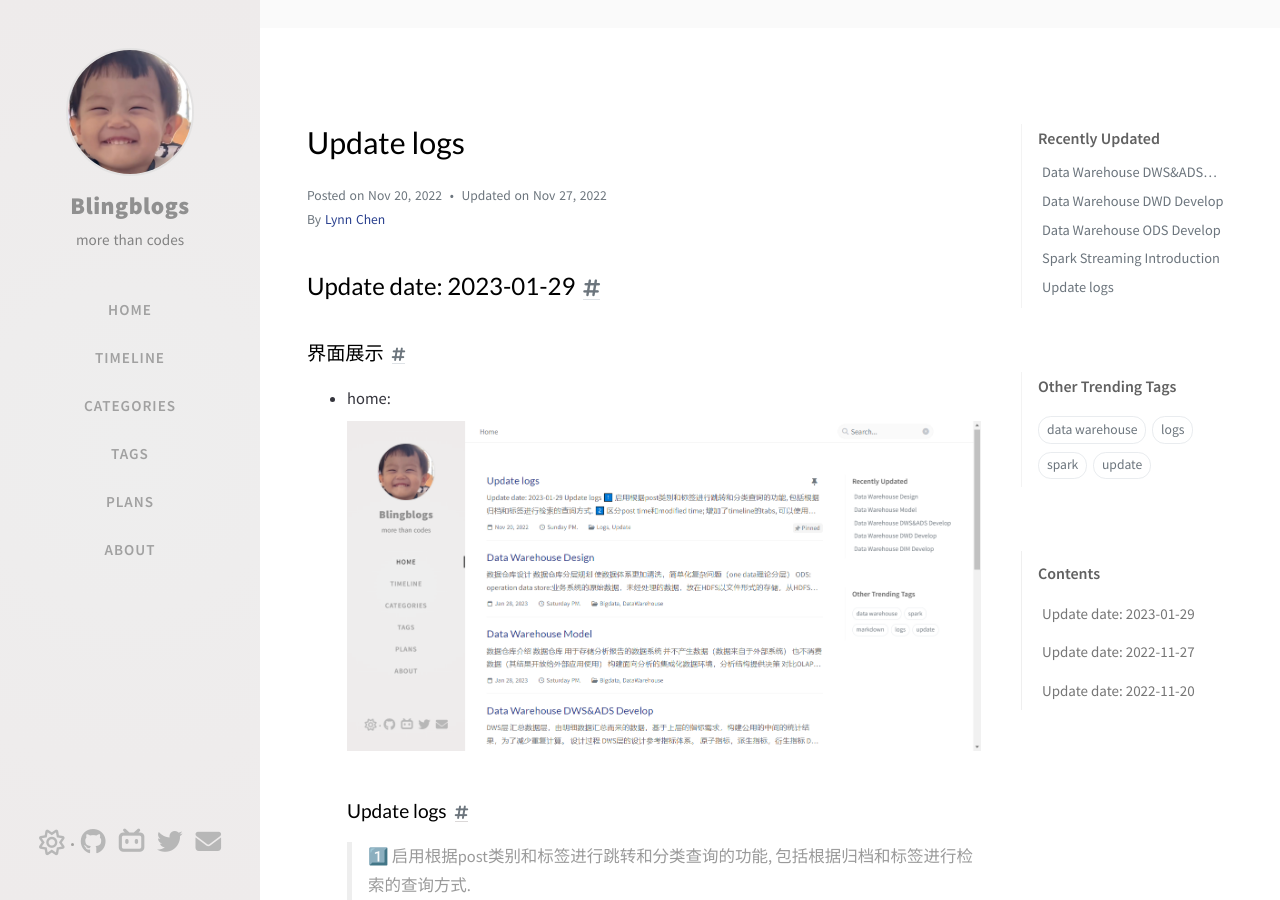
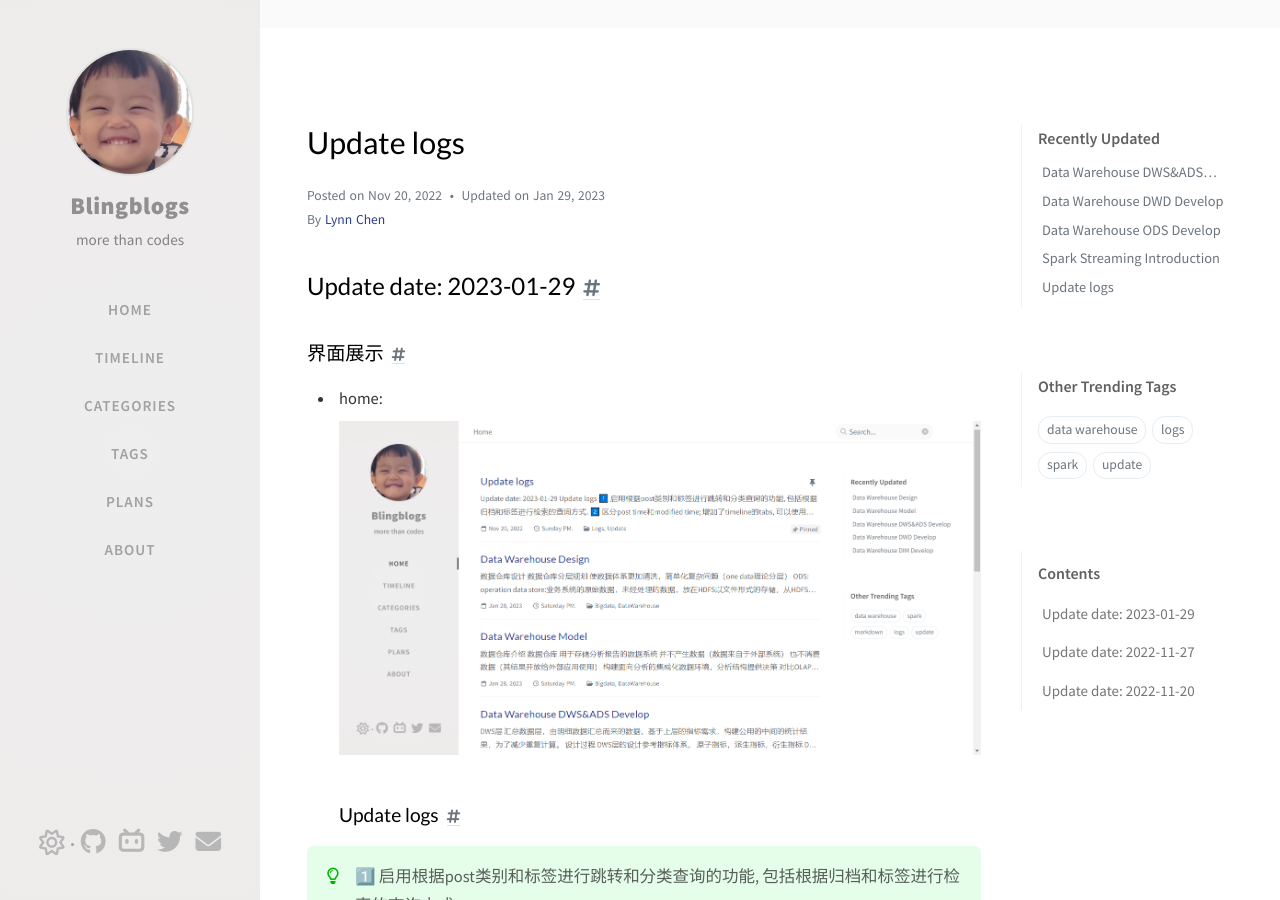
Before and after one commit to sechenbling/bling_blog_sites, a Jekyll site: the page built from _posts/2022-11-27-Update logs.md, in a window 1280 px wide and 900 px high. Built offline with Jekyll 4.4.1, drawn with Linux system fonts in a browser that asks for light colours; comment, search, counter and statistics services are not loaded.

Commit message:
refactor post 'update log'

```diff
--- a/_posts/2022-11-27-Update logs.md
+++ b/_posts/2022-11-27-Update logs.md
@@ -2,7 +2,7 @@
 title: Update logs
 author: Lynn
 date: 2022-11-20 20:00:00 +0800
-last_modified_at: 2022-11-27 21:30:00 +0800
+last_modified_at: 2023-01-29 18:30:00 +0800
 categories: [Logs, Update]
 tags: [update,logs]
 syntax: colorful
@@ -16,6 +16,7 @@ pin: true
 - home:
   ![img.png](/blog_imgs/update_logs/windows-2023-01-29-home.png)
 ### Update logs
+
 >
 1️⃣ 启用根据post类别和标签进行跳转和分类查询的功能, 包括根据归档和标签进行检索的查询方式.
 2️⃣ 区分post time和modified time; 增加了timeline的tabs, 可以使用timeline以post time作为顺序查看, 也可根据主页以modified time作为顺序查看.
```
